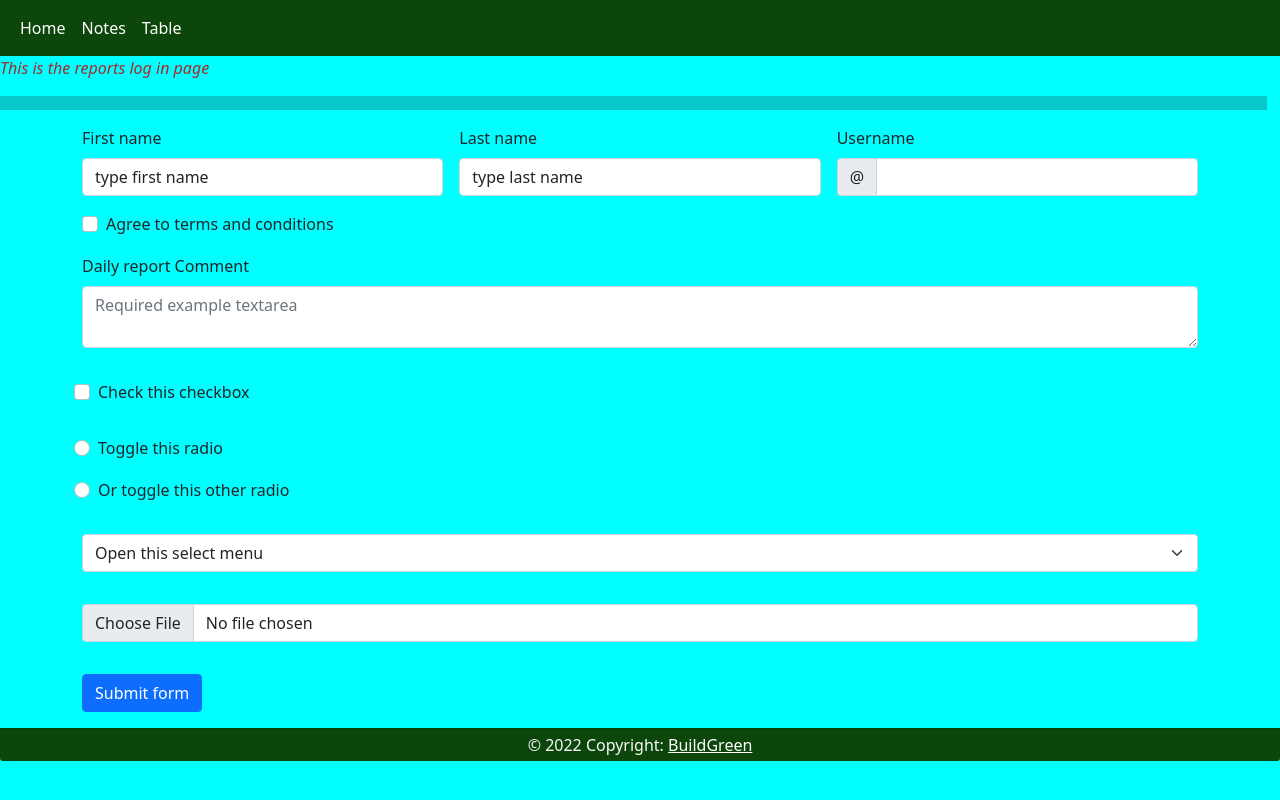
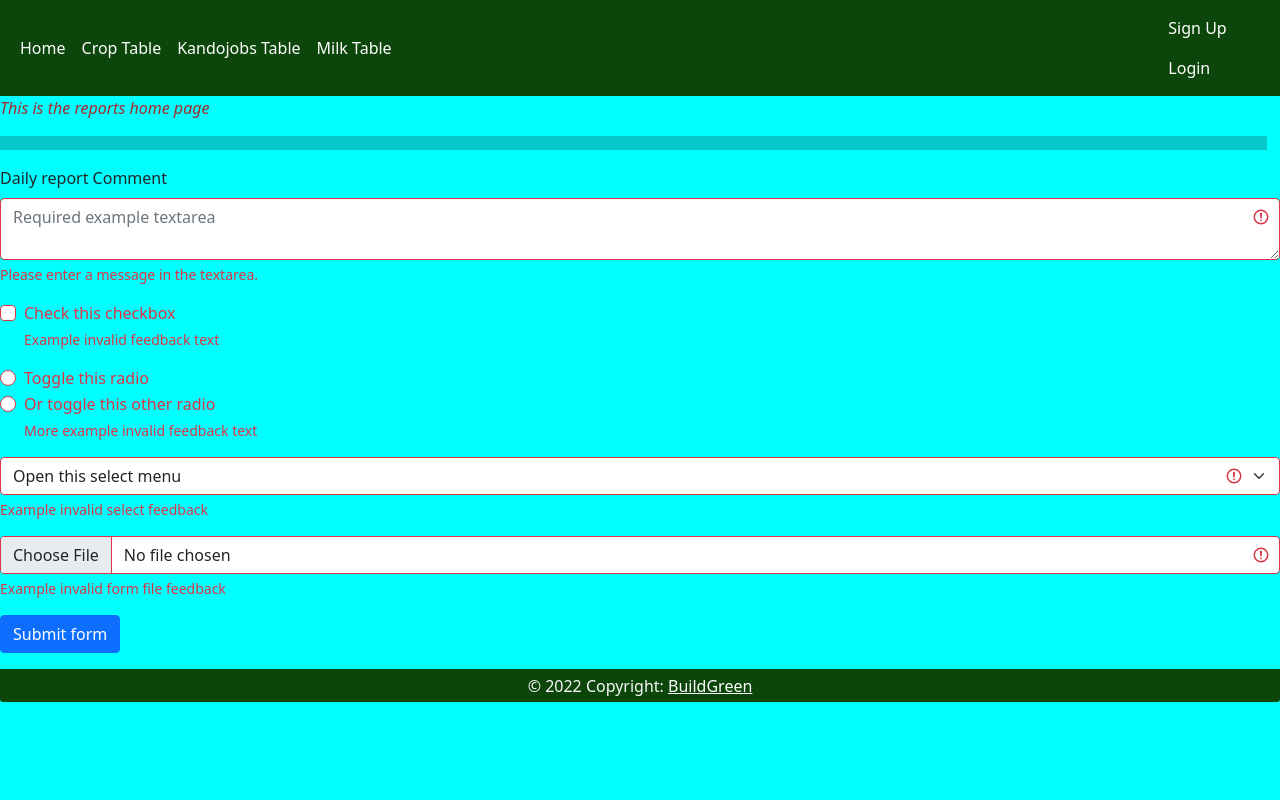
Before and after one commit to smugun1/Simkip-, a Django app: page // in a window 1280 px wide. Run offline with Django 4.2, Linux system fonts and the light colour scheme; parts of the project's set-up code (start-up, migrations or seed data) failed here and were passed over.

Commit message:
Cumulative sum, Login , sign up, and Kandojobs and milk tables added

```diff
--- a/farmbook/mogoon/models.py
+++ b/farmbook/mogoon/models.py
@@ -37,7 +37,7 @@ class Kandojobs(models.Model):
     weeding_cost = models.DecimalField(max_digits=8, decimal_places=2)
 
     def __str__(self):
-        return self.pruned_bushes
+        return str(self.pruned_bushes)
 
 
 class Fertilizer(models.Model):
--- a/farmbook/mogoon/templates/mogoon/home.html
+++ b/farmbook/mogoon/templates/mogoon/home.html
@@ -6,44 +6,9 @@
 {% include 'Crop_data/update-form.html' %}
 {% block body %}
 
-<p><em> This is the reports log in page </em></p>
+<p><em> This is the reports home page </em></p>
 
 <hr width="99%" color="#ff00ff" size="16">
-<div class="container fluid">
-    <form class="row g-3 needs-validation" novalidate>
-        <div class="col-md-4 position-relative">
-            <label for="validationTooltip01" class="form-label">First name</label>
-            <input type="text" class="form-control" id="validationTooltip01" value="type first name" required>
-            <div class="valid-tooltip">
-                Looks good!
-            </div>
-        </div>
-        <div class="col-md-4 position-relative">
-            <label for="validationTooltip02" class="form-label">Last name</label>
-            <input type="text" class="form-control" id="validationTooltip02" value="type last name" required>
-            <div class="valid-tooltip">
-                Looks good!
-            </div>
-        </div>
-        <div class="col-md-4 position-relative">
-            <label for="validationTooltipUsername" class="form-label">Username</label>
-            <div class="input-group has-validation">
-                <span class="input-group-text" id="validationTooltipUsernamePrepend">@</span>
-                <input type="text" class="form-control" id="validationTooltipUsername"
-                       aria-describedby="validationTooltipUsernamePrepend" required>
-                <div class="invalid-tooltip">
-                    Please choose a unique and valid username.
-                </div>
-            </div>
-        </div>
-        <div class="col-12">
-            <div class="form-check">
-                <input class="form-check-input" type="checkbox" value="" id="invalidCheck2" required>
-                <label class="form-check-label" for="invalidCheck2">
-                    Agree to terms and conditions
-                </label>
-            </div>
-        </div>
         <form class="was-validated">
             <div class="mb-3">
                 <label for="validationTextarea" class="form-label">Daily report Comment</label>
--- a/farmbook/mogoon/templates/mogoon/navbar.html
+++ b/farmbook/mogoon/templates/mogoon/navbar.html
@@ -1,11 +1,21 @@
-<nav class="navbar navbar-expand-lg navbar-dark" style=" background-color: rgba(13, 70, 10, 1); ">
+<nav class="navbar navbar-expand-lg navbar-dark justify-content-between"
+     style=" background-color: rgba(13, 70, 10, 1); ">
     <div class="container-fluid">
         <div class="collapse navbar-collapse" id="navbarNavDropdown">
-            <ul class="navbar-nav">
+            <ul class="nav navbar-nav">
                 <li class="nav-item"><a class="nav-link active" href="{% url 'home' %}">Home</a></li>
-                <li class="nav-item"><a class="nav-link active" href="{% url 'notes' %}">Notes</a></li>
-                <li class="nav-item"><a class="nav-link active" href="{% url 'mogoon-table' %}">Table</a></li>
-                </ul>
+<!--                <li class="nav-item"><a class="nav-link active" href="#">#</a></li>-->
+                <li class="nav-item"><a class="nav-link active" href="{% url 'mogoon-crop_table' %}">Crop Table</a></li>
+                <li class="nav-item"><a class="nav-link active" href="{% url 'mogoon-kandojobs_table' %}">Kandojobs
+                    Table</a></li>
+                <li class="nav-item"><a class="nav-link active" href="{% url 'mogoon-milk_table' %}">Milk Table</a></li>
+            </ul>
         </div>
     </div>
+    <div>
+        <ul class="nav navbar-nav">
+            <li class="nav-item"><a class="nav-link active" href="{% url 'mogoon-sign_up_table' %}">Sign Up</a></li>
+            <li class="nav-item"><a class="nav-link active" href="{% url 'mogoon-sign_in_table' %}">Login</a></li>
+        </ul>
+    </div>
 </nav>
--- a/farmbook/mogoon/urls.py
+++ b/farmbook/mogoon/urls.py
@@ -1,10 +1,15 @@
 from django.urls import path
 from . import views
-from .views import Home, Notes
+from .views import Home, Crop_Table_Update
+
 urlpatterns = [
     path('/', Home, name='home'),
-    path('', Notes, name='notes'),
-    path('table/', views.Table, name='mogoon-table'),
+    path('crop_table_update/', Crop_Table_Update, name='crop_table_update'),
+    path('sign_up/', views.Sign_Up_Table, name='mogoon-sign_up_table'),
+    path('sign_in/', views.Sign_In_Table, name='mogoon-sign_in_table'),
+    path('crop_table/', views.Crop_Table, name='mogoon-crop_table'),
+    path('kandojobs_table/', views.KandojobsTable, name='mogoon-kandojobs_table'),
+    path('milk_table/', views.MilkTable, name='mogoon-milk_table'),
     path('create/', views.mogoonCreate, name='mogoon-create'),
     path('update/<int:pk>/', views.update, name='Crop_data-update'),
     path('delete/<int:pk>/', views.delete, name='Crop_data-delete'),
--- a/farmbook/mogoon/views.py
+++ b/farmbook/mogoon/views.py
@@ -1,12 +1,10 @@
-import numpy as np
-from django.db.models import Sum, F, Window, Func
+from django.db.models import Sum, F
 from django.shortcuts import render, redirect
 from django.views.decorators.cache import never_cache
 
 from . import models
 from .forms import TaskForm, UpdateTaskForm
 from .models import *
-import logging
 
 
 # Create your views here.
@@ -22,40 +20,37 @@ def Home(request):
 
 
 @never_cache
-def Notes(request):
-    crop_today = Crop.objects.count()
+def Crop_Table_Update(request):
+    # get the current crop_todate value
     crop_todate = Crop.objects.aggregate(all_sum=Sum('crop_today'))
-    plucker_numbers = Crop.objects.aggregate(all_quantity=Sum('plucker_numbers'))
-    plucking_average = F(crop_today) / F(plucker_numbers)
-    total_crop = Crop.objects.aggregate(total_sum=Sum('crop_todate'))
+
+    # the crop_todate variable is a dictionary with a key value pair, the key is all_sum as set above,
+    # when the database is empty the value of all_sum is set to python type called None, to cater for this scenario
+    # get the value of the all_sum and check if it is nul as shown below, when null is set to type None and not type
+    # Null
+    if crop_todate.get('all_sum') is None:
+        # if the value is of type None set the value to zero because this value is used later for additions and a none
+        # type cannot be added to the int type
+        crop_todate['all_sum'] = 0
+        # this value appears in the form as 0 instead of 'None'
+    else:
+        # if it has an actual value get the crop_todate and pass it to the templates via the context, this value
+        # appears in the form
+        crop_todate = Crop.objects.aggregate(all_sum=Sum('crop_today'))
     context = {
         "crop_todate": crop_todate,
         "name": {"Farm data Notes"},
 
     }
-    return render(request, 'mogoon/notes.html', context)
+    return render(request, 'mogoon/crop_table_update.html', context)
 
 
 @never_cache
-def Table(request):
+def Crop_Table(request):
     data = Crop.objects.all()
     plucking_date = models.DateTimeField()
     crop_today = Crop.objects.count()
-    # next_row = Crop.objects.get(id__gt=Crop.objects.id)
-    # next_plucking_date = next_row.plucking_date
     crop_todate = Crop.objects.aggregate(all_sum=Sum('crop_today'))
-    print(data)
-
-    # crop_todate = Crop.objects.filter(
-    #     Crop_today=data.id,
-    #     date__range=(plucking_date, next_plucking_date)
-    # ).order_by('id').annotate(
-    #     cumbalance=Window(Sum('crop_today'), order_by=F('id').asc())
-    # )
-    # logging.basicConfig(level=logging.INFO)
-    # logger = logging.getLogger('mogoon')
-    # logger.info(data)
-    logging.warning(data)
     plucker_numbers = Crop.objects.aggregate(all_quantity=Sum('plucker_numbers'))
     plucking_average = F(crop_today) / F(plucker_numbers)
     total_crop = Crop.objects.aggregate(total_sum=Sum('crop_todate'))
@@ -71,7 +66,7 @@ def Table(request):
         "t_crop": total_crop,
 
     }
-    return render(request, 'mogoon/table.html', context)
+    return render(request, 'mogoon/crop_table.html', context)
 
 
 # raise Exception("I want to know value" + str("Crop Table"))
@@ -82,7 +77,7 @@ def update(request, pk):
         form = UpdateTaskForm(request.POST, instance=data)
         if form.is_valid():
             form.save()
-            return redirect('mogoon/table.html')
+            return redirect('mogoon/crop_table.html')
 
     else:
         form = UpdateTaskForm(instance=data)
@@ -99,7 +94,7 @@ def delete(request, pk):
     data = Crop.objects.get(id=pk)
     if request.method == 'POST':
         data.delete()
-        return redirect('mogoon/table.html')
+        return redirect('/table')
 
     context = {
         'item': data,
@@ -110,22 +105,14 @@ def delete(request, pk):
 @never_cache
 def mogoonCreate(request):
     if request.method == "POST":
-        # Handle the form here
-        form = TaskForm(request.POST)
-        if form.is_valid():
-            form.save()
-            return redirect('mogoon/table.html')
-
-        else:
-            form = TaskForm()
-
-        context = {
-            'form': form, 'TaskForm': TaskForm,
-        }
+        # this function saves a new record from the notes form. The crop_todate is the crop todate gotten from the
+        # form(that was passed from the notes function) plus the crop today entered in the form.
+        # Initially the crop to date is zero when the dta base is empty. the new crop to date will be zero plus the
         plucking_date = request.POST['plucking_date']
         crop_data = request.POST['crop_data']
         crop_today = request.POST['crop_today']
-        crop_todate = request.POST['crop_todate']
+        # Initially request.POST['crop_today'] is a string, it has to be wrapped with an int for purpose of addition
+        crop_todate = int(request.POST['crop_todate']) + int(crop_today)
         plucker_number = request.POST['plucker_number']
         plucking_average = request.POST['plucking_average']
         total_crop = request.POST['total_crop']
@@ -134,3 +121,80 @@ def mogoonCreate(request):
                       plucker_numbers=plucker_number, plucking_average=plucking_average, total_crop=total_crop)
         insert.save()
         return redirect('mogoon-table')
+
+
+@never_cache
+def KandojobsTable(request):
+    job = Kandojobs.objects.all()
+    pruned_block_No = models.IntegerField()
+    pruned_bushes = models.IntegerField()
+    pruning_done = models.DateTimeField()
+    pruning_cost = models.FloatField()
+    weeding_done = models.DateTimeField()
+    chemical_name = models.CharField()
+    block_No = models.IntegerField()
+    weeding_chem = models.CharField()
+    weeding_labour = models.IntegerField()
+    weeding_cost = models.FloatField()
+
+    context = {
+        "name": {"Kandojobs Table"},
+        "pruned_block_No": pruned_block_No,
+        "pruned_bushes": pruned_bushes,
+        "pruning_done": pruning_done,
+        "Pruning_cost": pruning_cost,
+        "weeding_done": weeding_done,
+        "chemical_name": chemical_name,
+        "block_No": block_No,
+        "weeding_chem": weeding_chem,
+        "weeding_labour": weeding_labour,
+        "weeding_cost": weeding_cost,
+    }
+    return render(request, 'mogoon/kandojobs_table.html', context)
+
+
+@never_cache
+def MilkTable(request):
+    lit = Milk.objects.all()
+    milking_done = models.DateTimeField()
+    milk_today = Milk.objects.count()
+    milk_todate = Milk.objects.aggregate(all_sum=Sum('milk_today'))
+    cows_milked = models.IntegerField()
+    cows_numbers = Milk.objects.aggregate(all_quantity=Sum('cows_numbers'))
+    milking_average = F(milk_today) / F(cows_numbers)
+    total_milk = Milk.objects.aggregate(total_sum=Sum('milk_todate'))
+    calf_down = models.DateTimeField()
+    calf_numbers = Milk.objects.aggregate(all_quantity=Sum('cows_numbers'))
+    vet_cost = models.FloatField()
+
+    context = {
+        "name": {"Milk Table"},
+        "milking_done": milking_done,
+        "milk_today": milk_today,
+        "milk_todate": milk_todate,
+        "cows_milked": cows_milked,
+        "cows_numbers": cows_numbers,
+        "milking_average": milking_average,
+        "total_milk": total_milk,
+        "calf_down": calf_down,
+        "calf_numbers": calf_numbers,
+        "vet_cost": vet_cost,
+    }
+    return render(request, 'mogoon/milk_table.html', context)
+
+
+@never_cache
+def Sign_Up_Table(request):
+    context = {
+        "name": {"Sign Up"},
+
+    }
+    return render(request, 'mogoon/sign_up.html', context)
+
+@never_cache
+def Sign_In_Table(request):
+    context = {
+        "name": {"Login"},
+
+    }
+    return render(request, 'mogoon/login.html', context)
```
Also changed, not shown: farmbook/mogoon/templates/mogoon/crop_table.html (renamed from farmbook/mogoon/templates/mogoon/table.html, +20 -6 lines), farmbook/mogoon/templates/mogoon/crop_table_update.html (renamed from farmbook/mogoon/templates/mogoon/notes.html, +4 -4 lines), farmbook/mogoon/templates/mogoon/milk_table.html (+24 -11 lines), farmbook/db.sqlite3, farmbook/mogoon/migrations/0001_initial.py (deleted), farmbook/mogoon/migrations/0002_rename_crop_crop_crop_data.py (deleted), farmbook/mogoon/migrations/0003_rename_plucking_date_crop_plucking_date.py (deleted), farmbook/mogoon/migrations/0004_alter_crop_plucking_date.py (deleted), farmbook/mogoon/migrations/0005_alter_crop_crop_todate_alter_crop_plucking_average_and_more.py (deleted), farmbook/mogoon/migrations/0006_alter_crop_crop_todate_alter_crop_plucking_average_and_more.py (deleted).
